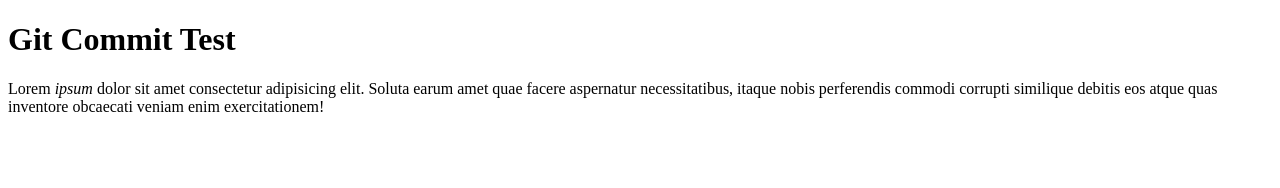
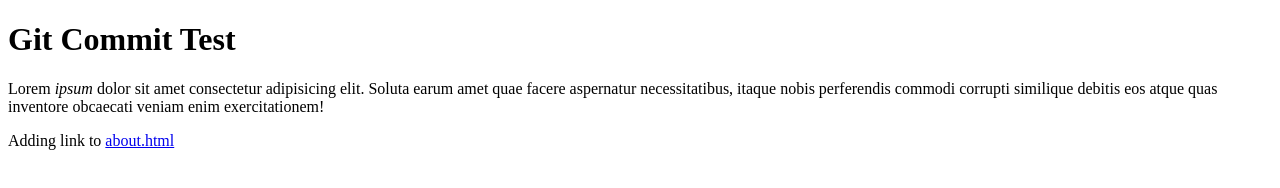
Before and after one commit to AshSnappy/git_test, a plain HTML site: page index.html in a window 1280 px wide. Drawn offline with Linux system fonts and the light colour scheme.

Commit message:
Adding and updating
Adding about.html and updating index.html with link

```diff
--- a/index.html
+++ b/index.html
@@ -8,5 +8,7 @@
     <body>
         <h1>Git Commit Test</h1>
         <p>Lorem <em>ipsum</em> dolor sit amet consectetur adipisicing elit. Soluta earum amet quae facere aspernatur necessitatibus, itaque nobis perferendis commodi corrupti similique debitis eos atque quas inventore obcaecati veniam enim exercitationem!</p>
+
+        <p>Adding link to <a href="about.html">about.html</a></p>
     </body>
 </html>
```
Also changed, not shown: about.html (added).
